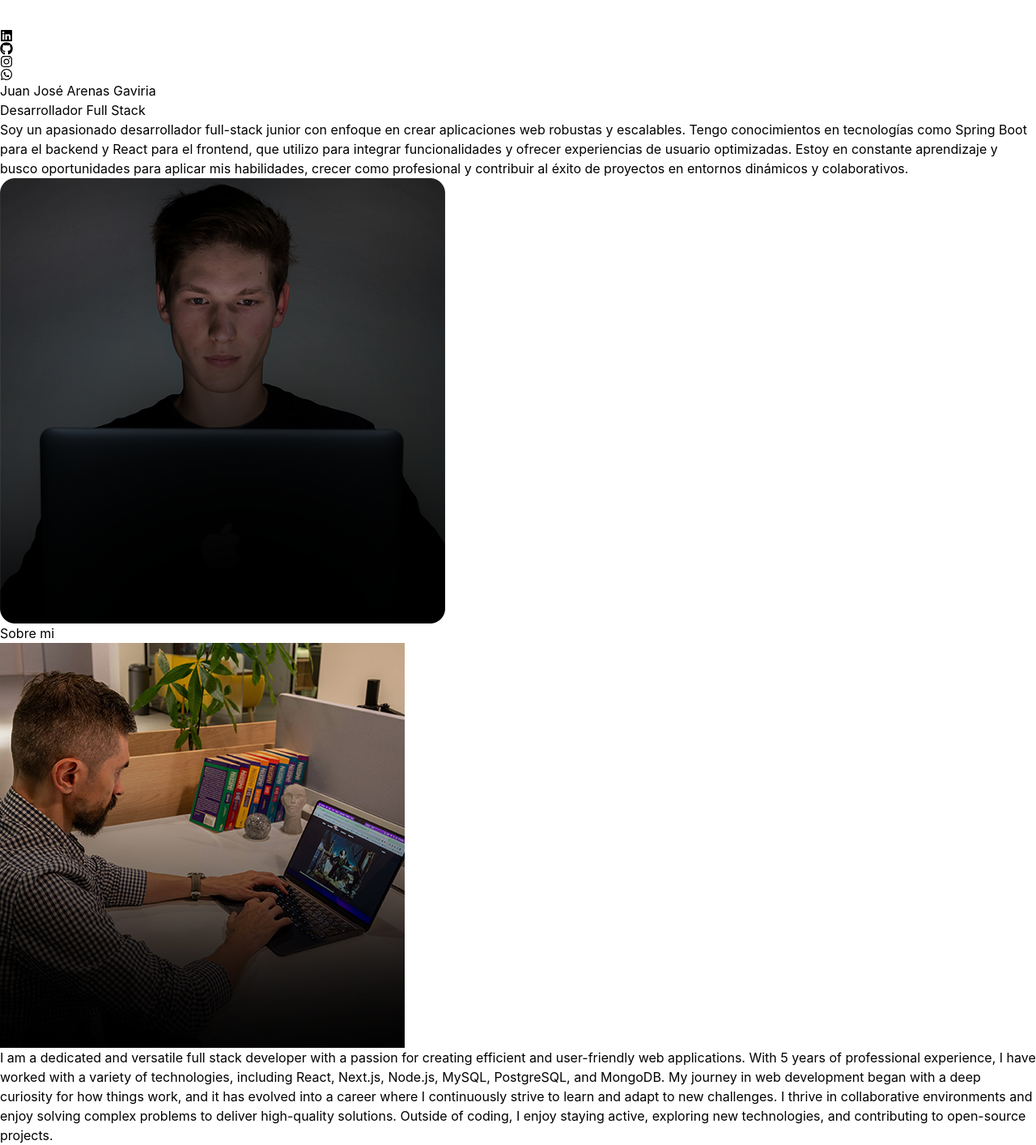
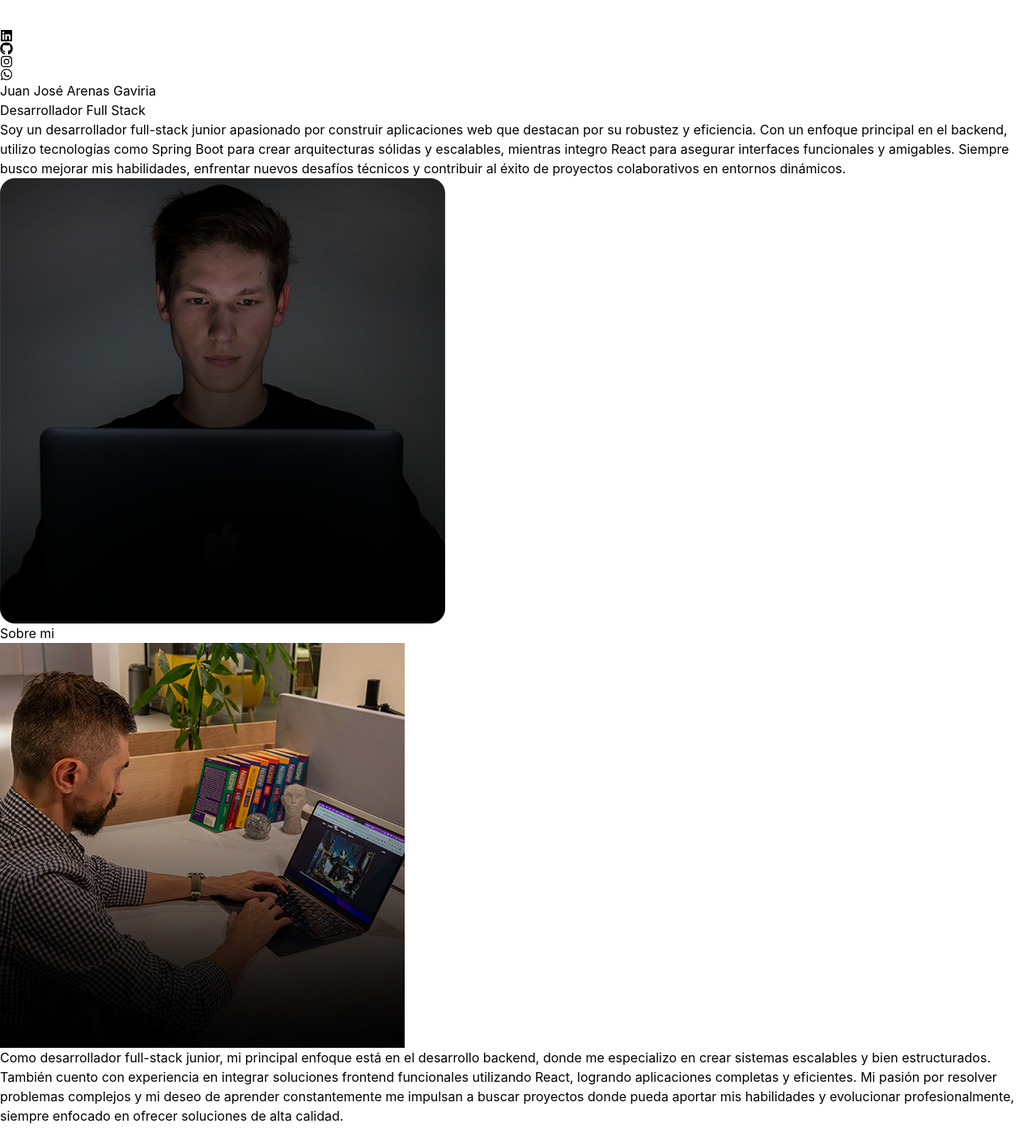
Before and after one commit to jarenas1/PORTFOLIO-REACT, a React (Vite) app: page / in a window 1280 px wide. Shown: the whole page at 81% size. After the commit the page ends 1390 px from the top, so only its background shows below. Built offline with nearby package versions, Linux system fonts and the light colour scheme.

Commit message:
fix: texts in hero and about

```diff
--- a/src/constants/index.js
+++ b/src/constants/index.js
@@ -3,9 +3,9 @@ import project2 from "../assets/projects/project-2.jpg";
 import project3 from "../assets/projects/project-3.jpg";
 import project4 from "../assets/projects/project-4.jpg";
 
-export const HERO_CONTENT = "Soy un apasionado desarrollador full-stack junior con enfoque en crear aplicaciones web robustas y escalables. Tengo conocimientos en tecnologías como Spring Boot para el backend y React para el frontend, que utilizo para integrar funcionalidades y ofrecer experiencias de usuario optimizadas. Estoy en constante aprendizaje y busco oportunidades para aplicar mis habilidades, crecer como profesional y contribuir al éxito de proyectos en entornos dinámicos y colaborativos.";
+export const HERO_CONTENT = "Soy un desarrollador full-stack junior apasionado por construir aplicaciones web que destacan por su robustez y eficiencia. Con un enfoque principal en el backend, utilizo tecnologías como Spring Boot para crear arquitecturas sólidas y escalables, mientras integro React para asegurar interfaces funcionales y amigables. Siempre busco mejorar mis habilidades, enfrentar nuevos desafíos técnicos y contribuir al éxito de proyectos colaborativos en entornos dinámicos.";
 
-export const ABOUT_TEXT = `I am a dedicated and versatile full stack developer with a passion for creating efficient and user-friendly web applications. With 5 years of professional experience, I have worked with a variety of technologies, including React, Next.js, Node.js, MySQL, PostgreSQL, and MongoDB. My journey in web development began with a deep curiosity for how things work, and it has evolved into a career where I continuously strive to learn and adapt to new challenges. I thrive in collaborative environments and enjoy solving complex problems to deliver high-quality solutions. Outside of coding, I enjoy staying active, exploring new technologies, and contributing to open-source projects.`;
+export const ABOUT_TEXT = `Como desarrollador full-stack junior, mi principal enfoque está en el desarrollo backend, donde me especializo en crear sistemas escalables y bien estructurados. También cuento con experiencia en integrar soluciones frontend funcionales utilizando React, logrando aplicaciones completas y eficientes. Mi pasión por resolver problemas complejos y mi deseo de aprender constantemente me impulsan a buscar proyectos donde pueda aportar mis habilidades y evolucionar profesionalmente, siempre enfocado en ofrecer soluciones de alta calidad.`;
 
 export const EXPERIENCES = [
   {
```
